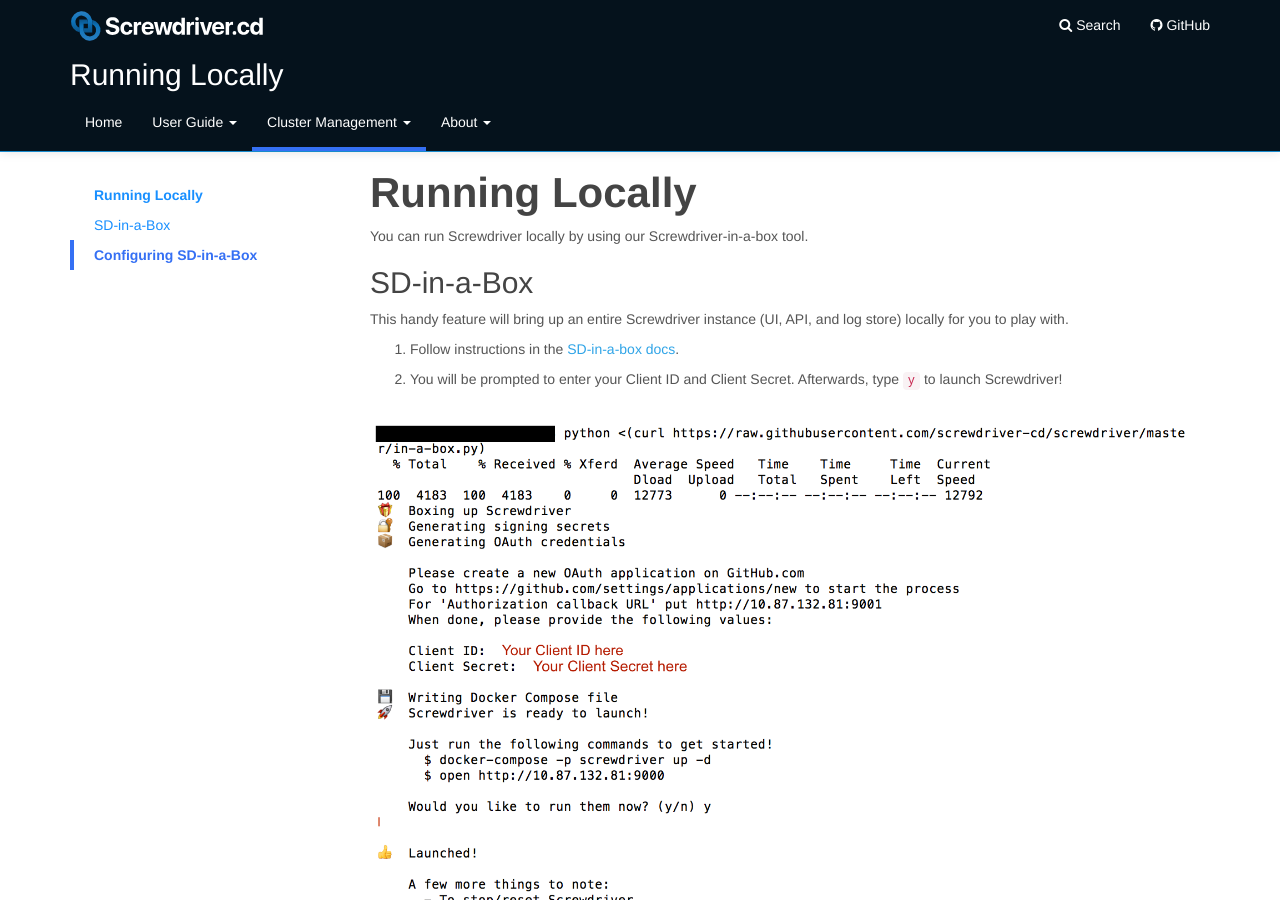
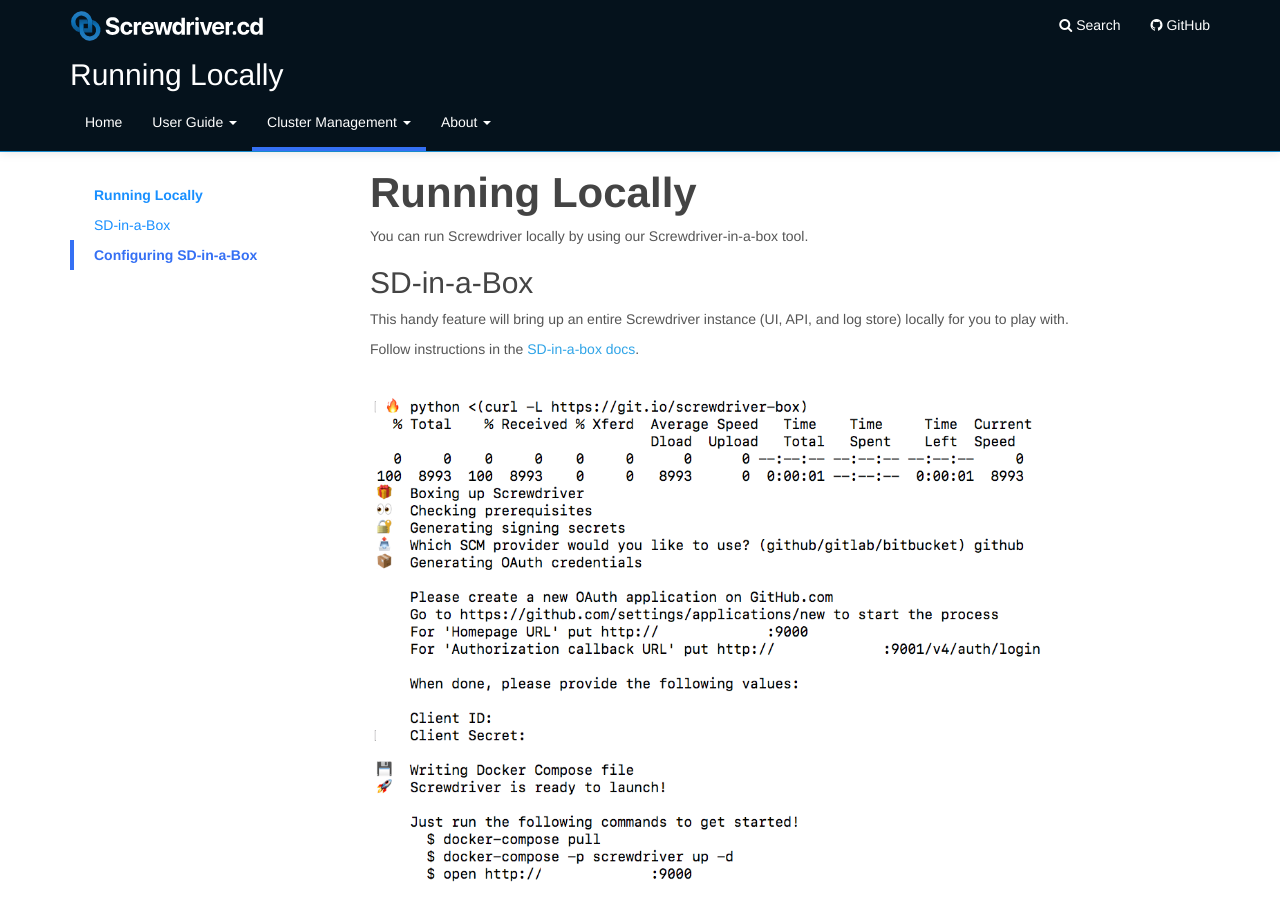
Before and after one commit to screwdriver-cd/guide, a Jekyll site: the page built from docs/cluster-management/running-locally.md, in a window 1280 px wide and 900 px high. Built offline with Jekyll 4.4.1, drawn with Linux system fonts in a browser that asks for light colours.

Commit message:
docs(321): Update SD-In-A-Box image

```diff
--- a/docs/cluster-management/running-locally.md
+++ b/docs/cluster-management/running-locally.md
@@ -18,9 +18,7 @@ You can run Screwdriver locally by using our Screwdriver-in-a-box tool.
 ## SD-in-a-Box
 This handy feature will bring up an entire Screwdriver instance (UI, API, and log store) locally for you to play with.
 
-1. Follow instructions in the [SD-in-a-box docs](https://github.com/screwdriver-cd/in-a-box#screwdriver-in-a-box).
-
-2. You will be prompted to enter your Client ID and Client Secret. Afterwards, type `y` to launch Screwdriver!
+Follow instructions in the [SD-in-a-box docs](https://github.com/screwdriver-cd/in-a-box#screwdriver-in-a-box).
 
 ![SD-in-a-box](./assets/sd-in-a-box.png)
 
```
Also changed, not shown: docs/cluster-management/assets/sd-in-a-box.png.
